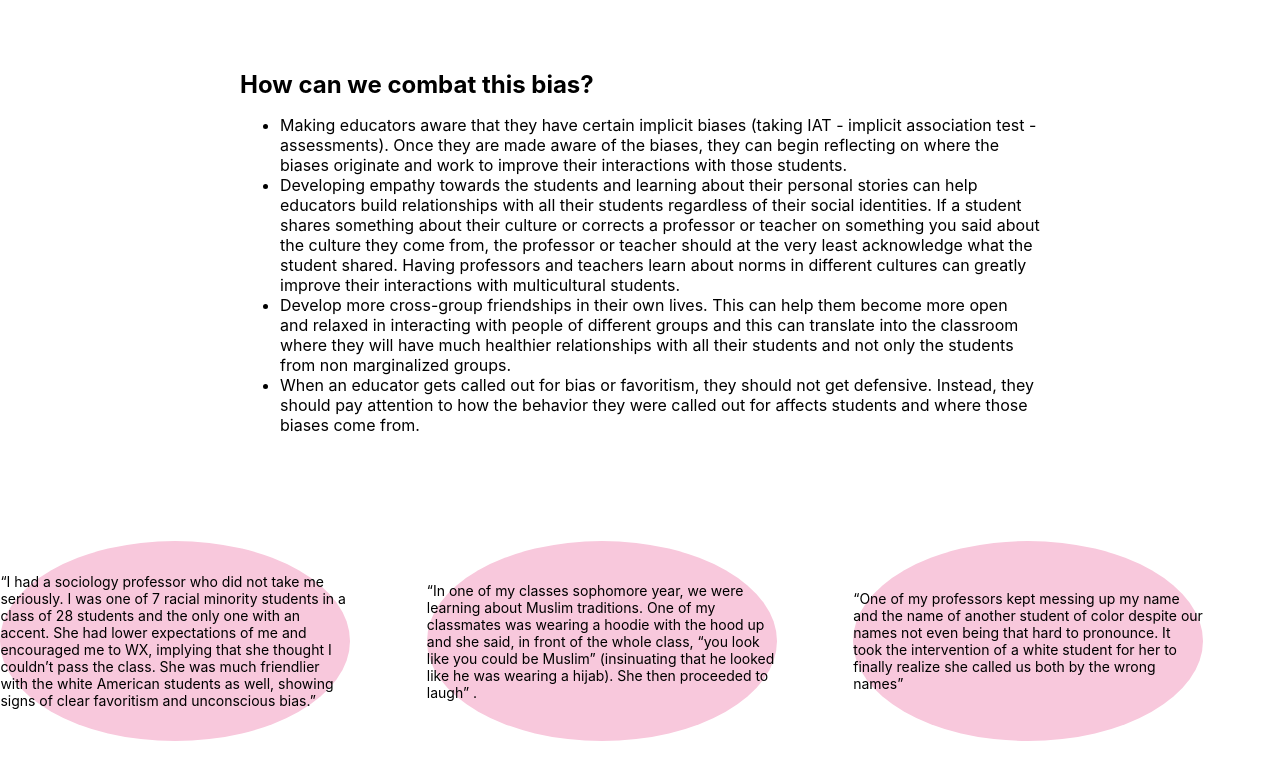
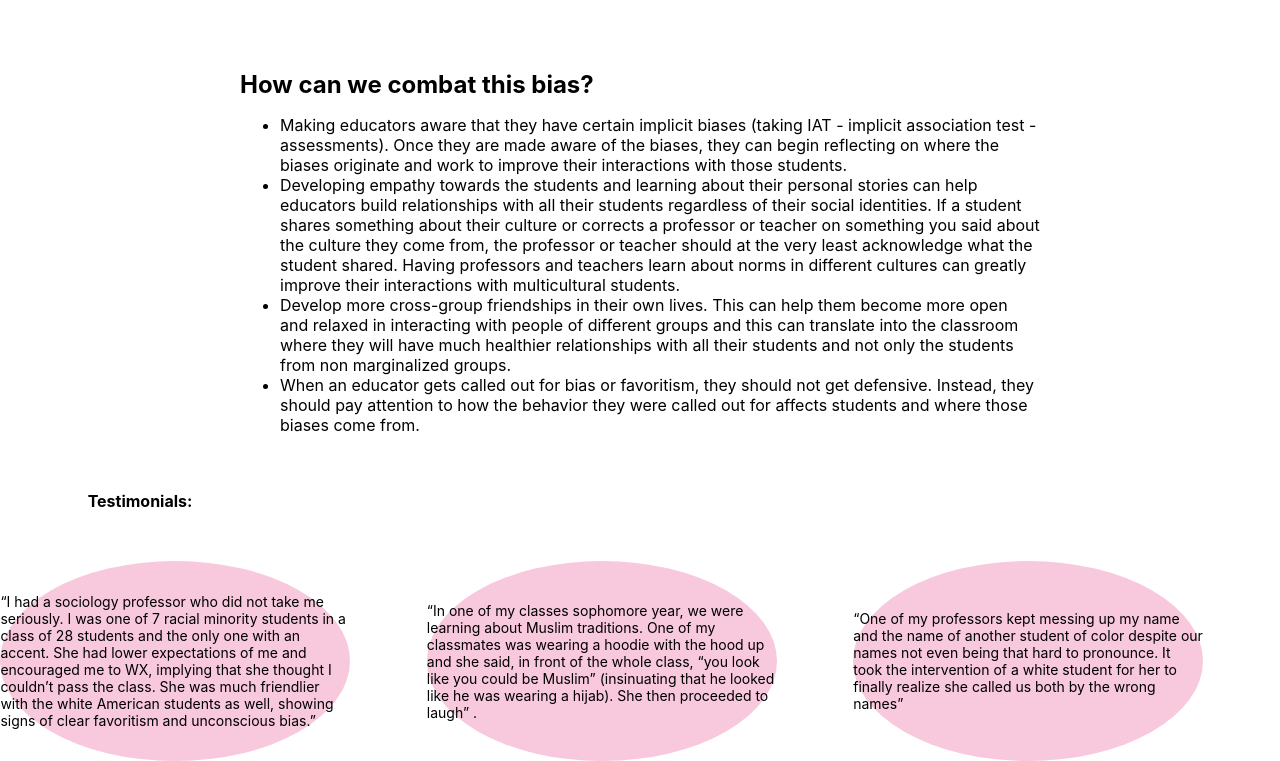
Before and after one commit to camtaylor2/fixed_BiasA, a React (Create React App) app in the folder my-app/: page /classroom in a window 1280 px wide. Shown: the part 719-1480 px from the top of the page. Built offline with nearby package versions, Linux system fonts and the light colour scheme.

Commit message:
Added the Testimonials text

```diff
--- a/my-app/src/Classroom.css
+++ b/my-app/src/Classroom.css
@@ -41,6 +41,10 @@
     align-items: center;
     font-size: 14px
   }
+  .Testimonials {
+    margin-right: 1000px;
+    font-weight: bold;
+}
 
   .HeaderImage {
     position: absolute;
--- a/my-app/src/Classroom.jsx
+++ b/my-app/src/Classroom.jsx
@@ -25,6 +25,9 @@ function Classroom() {
             <li>When an educator gets called out for bias or favoritism, they should not get defensive. Instead, they should pay attention to how the behavior they were called out for affects students and where those biases come from.</li>
           </ul>
         </div>
+        <div className="Testimonials">
+            Testimonials:
+        </div>
         <div className="CircleContainer">
           <div className="Circle">
             <p>“I had a sociology professor who did not take me seriously. I was one of 7 racial minority students in a class of 28 students and the only one with an accent. She had lower expectations of me and encouraged me to WX, implying that she thought I couldn’t pass the class. She was much friendlier with the white American students as well, showing signs of clear favoritism and unconscious bias.”</p>
--- a/my-app/src/Workplace.css
+++ b/my-app/src/Workplace.css
@@ -41,7 +41,10 @@
     align-items: center;
     font-size: 14px
   }
-
+  .Testimonials {
+    margin-right: 1000px;
+    font-weight: bold;
+}
   .HeaderImage {
     position: absolute;
     top: 20px;
--- a/my-app/src/Workplace.jsx
+++ b/my-app/src/Workplace.jsx
@@ -26,6 +26,9 @@ function Workplace() {
             <li>Examine one’s own behavior around those who are similar to themselves and those who are different. Lean into the discomfort when examining these things and where your attitudes towards different groups came from.</li>
             <li>Make others aware about their own biases and the biases that are prevalent at the workplace. Make a commitment to overcome bias and to foster inclusion through actions and not just lip service.</li>
           </ul>
+          <div className="Testimonials">
+            Testimonials:
+        </div>
         </div>
         <div className="CircleContainer">
           <div className="Circle">
```
